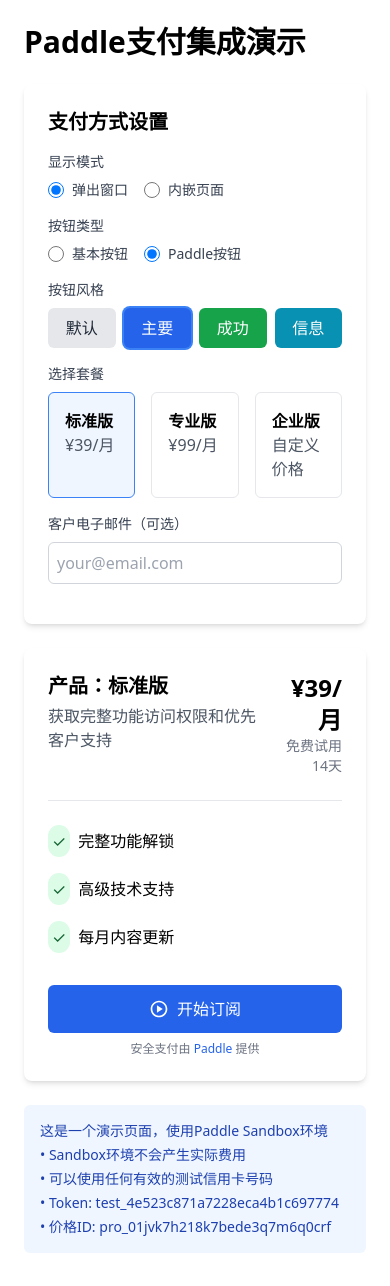
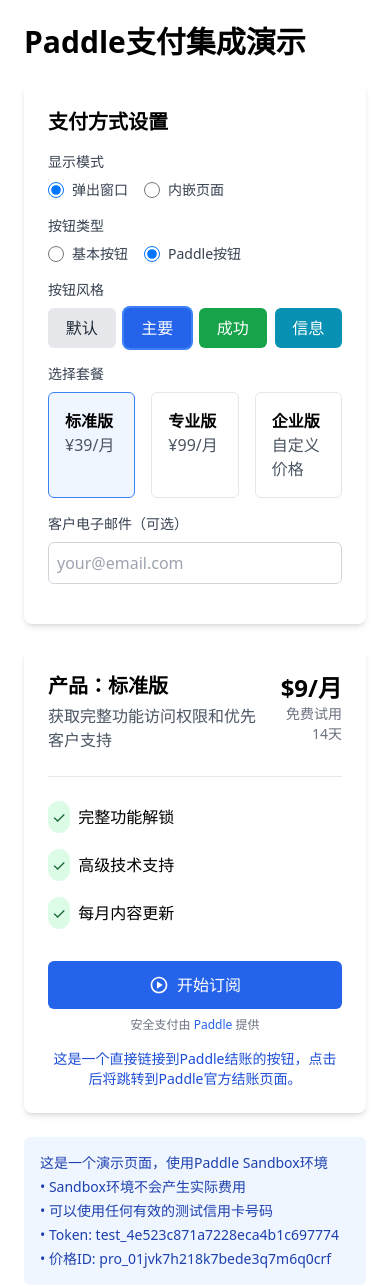
Before and after one commit to sotowang/app-landing-page, a Next.js app: page /payment in a window 390 px wide. Shown: the top 1286 px of the page. Built offline with nearby package versions, Linux system fonts and the light colour scheme.

Commit message:
使用直接链接到Paddle结账页面的URL替换按钮

```diff
--- a/app/payment/page.tsx
+++ b/app/payment/page.tsx
@@ -12,6 +12,7 @@
   const [selectedPlan, setSelectedPlan] = useState<"standard" | "pro" | "enterprise">("standard");
   const [buttonStyle, setButtonStyle] = useState<"paddlePayment" | "paddleButton">("paddleButton");
   const [buttonVariant, setButtonVariant] = useState<"default" | "primary" | "success" | "info">("primary");
+  const [showIcon, setShowIcon] = useState<boolean>(true);
 
   const handlePaymentSuccess = () => {
     setPaymentStatus("支付成功！交易已完成。");
@@ -26,17 +27,28 @@
     return paddleConfig.priceIds[selectedPlan];
   };
 
+  // 获取所选计划的Paddle结账URL
+  const getPaddleCheckoutUrl = () => {
+    const productIds = {
+      standard: "12345",
+      pro: "67890",
+      enterprise: "custom123"
+    };
+
+    return `https://checkout.paddle.com/product/${productIds[selectedPlan]}`;
+  };
+
   // 获取所选计划的价格
   const getPlanPrice = () => {
     switch(selectedPlan) {
       case "standard":
-        return "¥39/月";
+        return "$9/月";
       case "pro":
-        return "¥99/月";
+        return "$29/月";
       case "enterprise":
         return "自定义价格";
       default:
-        return "¥39/月";
+        return "$9/月";
     }
   };
 
@@ -242,19 +254,44 @@
             />
           ) : (
             <div className="flex flex-col items-center">
-              <PaddleButton
-                productId={getPriceId()}
-                text="开始订阅"
-                variant={buttonVariant}
-                size="large"
-                className="w-full sm:w-64"
-                showIcon={true}
-                onSuccess={handlePaymentSuccess}
-                onError={handlePaymentError}
-              />
+              <a
+                href={getPaddleCheckoutUrl()}
+                target="_blank"
+                rel="noopener noreferrer"
+                className={`
+                  flex items-center justify-center font-medium rounded-md transition-all
+                  ${buttonVariant === "default" ? "bg-gray-200 hover:bg-gray-300 text-gray-800" :
+                    buttonVariant === "primary" ? "bg-blue-600 hover:bg-blue-700 text-white" :
+                    buttonVariant === "success" ? "bg-green-600 hover:bg-green-700 text-white" :
+                    "bg-cyan-600 hover:bg-cyan-700 text-white"}
+                  py-3 px-6 text-base w-full sm:w-64
+                `}
+              >
+                {showIcon && (
+                  <svg
+                    className="w-5 h-5 mr-2"
+                    viewBox="0 0 24 24"
+                    fill="none"
+                    xmlns="http://www.w3.org/2000/svg"
+                  >
+                    <path
+                      d="M12 2C6.48 2 2 6.48 2 12s4.48 10 10 10 10-4.48 10-10S17.52 2 12 2zm0 18c-4.41 0-8-3.59-8-8s3.59-8 8-8 8 3.59 8 8-3.59 8-8 8z"
+                      fill="currentColor"
+                    />
+                    <path
+                      d="M9.5 16.5l7-4.5-7-4.5v9z"
+                      fill="currentColor"
+                    />
+                  </svg>
+                )}
+                开始订阅
+              </a>
               <div className="text-xs text-gray-500 mt-2">
                 安全支付由 <span className="text-blue-600">Paddle</span> 提供
               </div>
+              <p className="text-sm mt-4 text-center text-blue-700 font-medium">
+                这是一个直接链接到Paddle结账的按钮，点击后将跳转到Paddle官方结账页面。
+              </p>
             </div>
           )}
         </div>
--- a/app/zh/page.tsx
+++ b/app/zh/page.tsx
@@ -284,13 +284,12 @@
                 </ul>
               </div>
               <div className="px-8 pb-8">
-                <PaddleButton
-                  productId={paddleConfig.priceIds.standard}
-                  text="立即购买"
-                  variant="primary"
-                  size="large"
-                  className="w-full"
-                />
+                <a
+                  href="https://checkout.paddle.com/product/12345"
+                  className="block w-full bg-blue-600 hover:bg-blue-700 text-white text-center py-3 rounded-md font-medium transition"
+                >
+                  立即购买
+                </a>
               </div>
             </div>
 
@@ -329,13 +328,12 @@
                 </ul>
               </div>
               <div className="px-8 pb-8">
-                <PaddleButton
-                  productId={paddleConfig.priceIds.pro}
-                  text="立即购买"
-                  variant="success"
-                  size="large"
-                  className="w-full"
-                />
+                <a
+                  href="https://checkout.paddle.com/product/67890"
+                  className="block w-full bg-green-600 hover:bg-green-700 text-white text-center py-3 rounded-md font-medium transition"
+                >
+                  立即购买
+                </a>
               </div>
             </div>
 
@@ -401,35 +399,35 @@
           </div>
 
           <div className="flex flex-col md:flex-row justify-center items-center space-y-6 md:space-y-0 md:space-x-8">
-            <Link
-              href="/payment"
+            <a
+              href="https://checkout.paddle.com/product/123456"
               className="bg-blue-600 text-white px-8 py-4 rounded-lg flex items-center hover:bg-blue-700 transition shadow-md w-full md:w-auto justify-center"
             >
               <svg className="h-6 w-6 mr-2" fill="none" stroke="currentColor" viewBox="0 0 24 24" xmlns="http://www.w3.org/2000/svg">
                 <path strokeLinecap="round" strokeLinejoin="round" strokeWidth={2} d="M9 12l2 2 4-4m5.618-4.016A11.955 11.955 0 0112 2.944a11.955 11.955 0 01-8.618 3.04A12.02 12.02 0 003 9c0 5.591 3.824 10.29 9 11.622 5.176-1.332 9-6.03 9-11.622 0-1.042-.133-2.052-.382-3.016z" />
               </svg>
               <span>下载 Windows 版本</span>
-            </Link>
+            </a>
 
-            <Link
-              href="/payment"
+            <a
+              href="https://checkout.paddle.com/product/123457"
               className="bg-blue-600 text-white px-8 py-4 rounded-lg flex items-center hover:bg-blue-700 transition shadow-md w-full md:w-auto justify-center"
             >
               <svg className="h-6 w-6 mr-2" fill="none" stroke="currentColor" viewBox="0 0 24 24" xmlns="http://www.w3.org/2000/svg">
                 <path strokeLinecap="round" strokeLinejoin="round" strokeWidth={2} d="M9 12l2 2 4-4m5.618-4.016A11.955 11.955 0 0112 2.944a11.955 11.955 0 01-8.618 3.04A12.02 12.02 0 003 9c0 5.591 3.824 10.29 9 11.622 5.176-1.332 9-6.03 9-11.622 0-1.042-.133-2.052-.382-3.016z" />
               </svg>
               <span>下载 macOS 版本</span>
-            </Link>
+            </a>
 
-            <Link
-              href="/payment"
+            <a
+              href="https://checkout.paddle.com/product/123458"
               className="bg-blue-600 text-white px-8 py-4 rounded-lg flex items-center hover:bg-blue-700 transition shadow-md w-full md:w-auto justify-center"
             >
               <svg className="h-6 w-6 mr-2" fill="none" stroke="currentColor" viewBox="0 0 24 24" xmlns="http://www.w3.org/2000/svg">
                 <path strokeLinecap="round" strokeLinejoin="round" strokeWidth={2} d="M9 12l2 2 4-4m5.618-4.016A11.955 11.955 0 0112 2.944a11.955 11.955 0 01-8.618 3.04A12.02 12.02 0 003 9c0 5.591 3.824 10.29 9 11.622 5.176-1.332 9-6.03 9-11.622 0-1.042-.133-2.052-.382-3.016z" />
               </svg>
               <span>下载 Linux 版本</span>
-            </Link>
+            </a>
           </div>
           <div className="text-center mt-8 text-gray-500 text-sm">
             支付由 Paddle 安全处理
```
